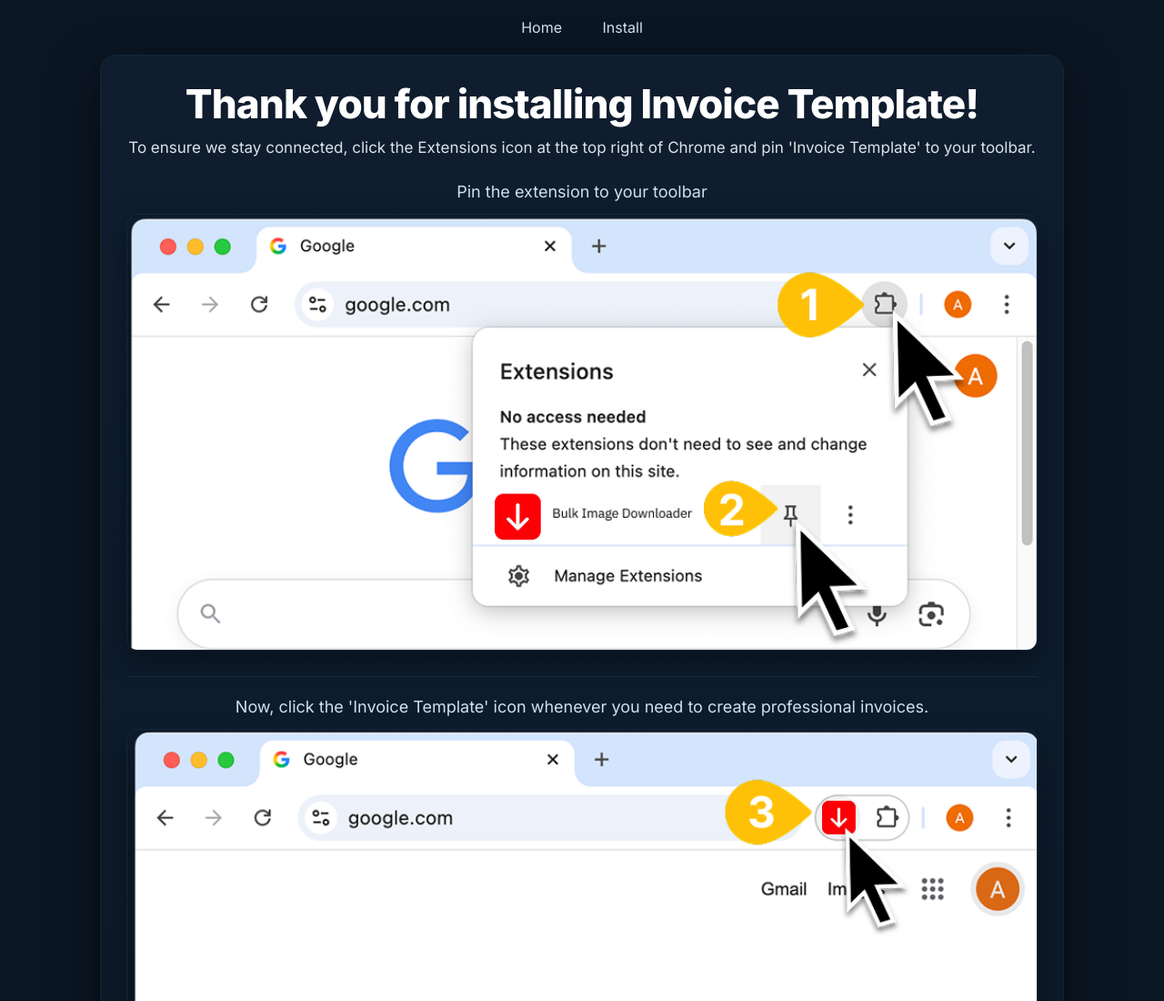
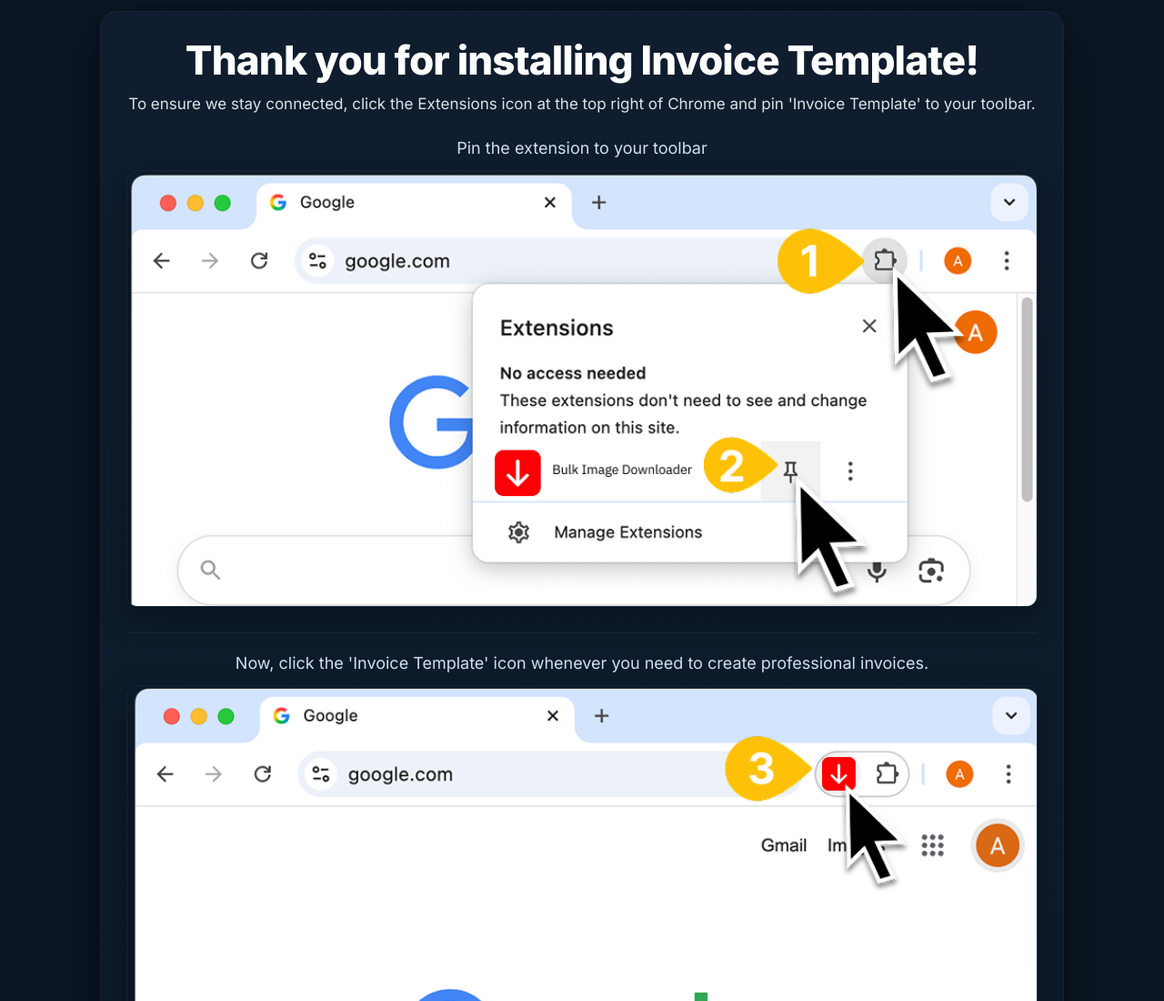
Before and after one commit to gotemapak/Invoice_Template_website, a plain HTML site: page install.html in a window 1280 px wide. Shown: the top 1100 px of the page at 91% size. Drawn offline with Linux system fonts and the light colour scheme.

Commit message:
Remove navigation menu from install page

```diff
--- a/install.html
+++ b/install.html
@@ -136,11 +136,6 @@
 <body>
 
   <main class="wrap">
-    <nav class="nav">
-      <a href="/Invoice_Template_website/">Home</a>
-      <a href="/Invoice_Template_website/install.html">Install</a>
-    </nav>
-
     <section class="panel" aria-label="Installation guide">
       <div class="panel__header">
         <h1>Thank you for installing Invoice Template!</h1>
```
